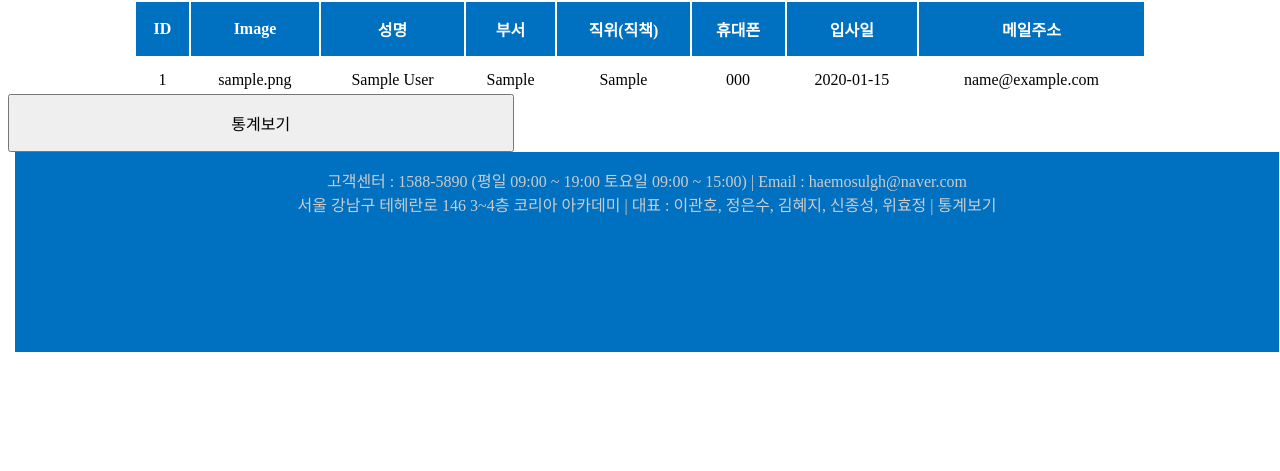
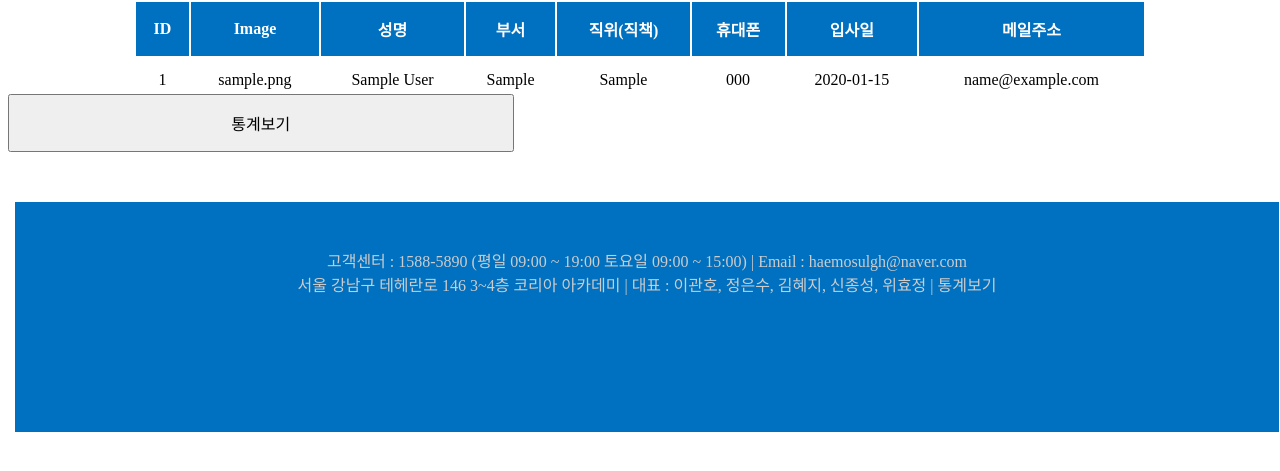
Before and after one commit to leeeekwan/OCR, a Django app: page / in a window 1280 px wide. Shown: the part 208-679 px from the top of the page. Run offline with Django 3.2, Linux system fonts and the light colour scheme; tables that the repository leaves empty hold one stand-in row (values such as "Sample post"); parts of the project's set-up code (start-up, migrations or seed data) failed here and were passed over.

Commit message:
조금 건드렸어요

```diff
--- a/static/style.css
+++ b/static/style.css
@@ -45,6 +45,8 @@ a:visited {
 
 #content {
     height: auto;
+    margin-left:auto;
+    margin-right:auto;
 }
 
 
@@ -146,5 +148,6 @@ a:visited {
     content: "l";
     display: inline-block;
     color: #ccc;
-    margin: 0 7px;
+    margin: 50px 7px;
+    padding-top: 30px;
 }
--- a/templates/layout.html
+++ b/templates/layout.html
@@ -27,10 +27,10 @@
         </div>
     {% endblock header %}
 
-    <!-- <div id="content"> -->
+    <div id="content">
         {% block content %}
         {% endblock content %}
-    <!-- </div> -->
+    </div>
 
     {% block footer %}
         <div id="footer">
```
